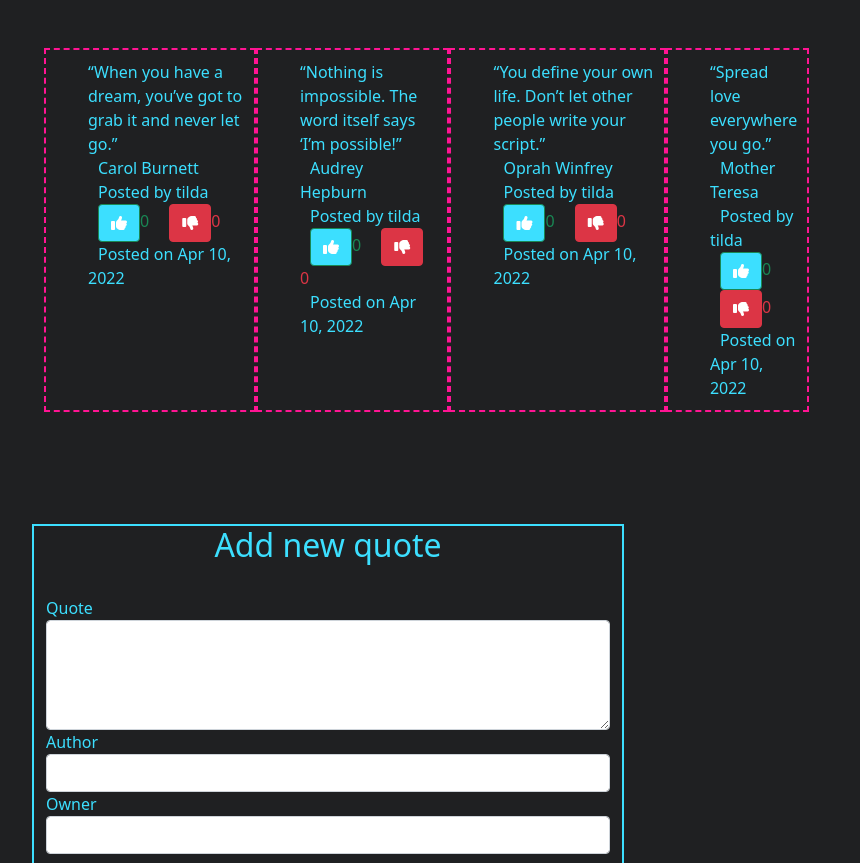
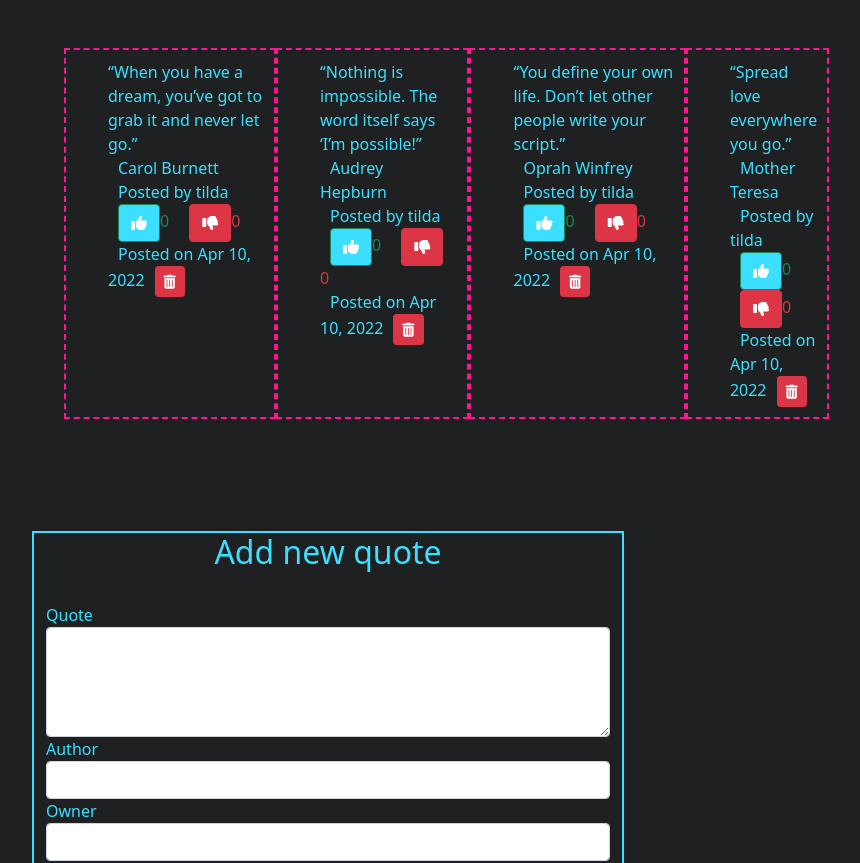
Before and after one commit to Maltilda-Nyaboke/week-8, an Angular app: page / in a window 1280 px wide. Shown: the top 863 px of the page, without its empty margins (16-876 px from the left). Built offline with nearby package versions, Linux system fonts and the light colour scheme.

Commit message:
feature:delete button

```diff
--- a/src/app/app.module.ts
+++ b/src/app/app.module.ts
@@ -7,6 +7,7 @@ import { QuoteHighlightDirective } from './quote-highlight.directive';
 import { QuoteFormComponent } from './quote-form/quote-form.component';
 import { FormsModule } from '@angular/forms';
 import { PostPipe } from './post.pipe';
+import { QuoteDetailComponent } from './quote-detail/quote-detail.component';
 
 @NgModule({
   declarations: [
@@ -14,6 +15,7 @@ import { PostPipe } from './post.pipe';
     QuoteHighlightDirective,
     QuoteFormComponent,
     PostPipe,
+    QuoteDetailComponent,
   ],
   imports: [
     BrowserModule,
--- /dev/null
+++ b/src/app/quote-detail/quote-detail.component.html
@@ -0,0 +1,2 @@
+
+<button class="btn btn-sm btn-danger ml-2" id="del" (click)='deleteQuote(true)'><i class="fa fa-trash" id="delete"></i></button>
--- /dev/null
+++ b/src/app/quote-detail/quote-detail.component.ts
@@ -0,0 +1,24 @@
+import { Component, OnInit, Input, Output, EventEmitter } from '@angular/core';
+import { QuoteFormComponent } from '../quote-form/quote-form.component';
+import { Quote } from '../quote';
+
+@Component({
+  selector: 'app-quote-detail',
+  templateUrl: './quote-detail.component.html',
+  styleUrls: ['./quote-detail.component.css']
+})
+export class QuoteDetailComponent implements OnInit {
+@Input() quote: Quote;
+  @Output() isComplete = new EventEmitter<boolean>();
+
+  deleteQuote(read:boolean){
+    this.isComplete.emit(read);
+
+ }
+
+  constructor() { }
+
+  ngOnInit(): void {
+  }
+
+}
--- a/src/app/quote-form/quote-form.component.css
+++ b/src/app/quote-form/quote-form.component.css
@@ -25,3 +25,7 @@ li{
 span{
     padding: 10px;
 }
+.rec{
+    /* background-color: deeppink; */
+    margin-left: 20px;
+}
--- a/src/app/quote-form/quote-form.component.html
+++ b/src/app/quote-form/quote-form.component.html
@@ -2,10 +2,11 @@
 <div class="container-fluid">
   <div class="row p-5">
      <div class="c0l-md-2"></div>
-    <div class="col-md-8 d-flex justify-content-center">
+    <div class="rec col-md-8 d-flex justify-content-center">
       <ul *ngFor="let quote of quotes; let i = index">
-        <li appQuoteHighlight>{{quote.quote}}<br><span>{{quote.author}}</span> <br> <span>Posted by {{quote.owner}}</span> <br> <span class="text-success "> <button (click)='quote.addVote()' class="btn btn-success"><i class="fa-solid fa-thumbs-up"></i></button>{{quote.upvotes}}</span>   <span class="text-danger ml-3" ><button (click)='quote.subVote()' class="btn btn-danger"><i class="fa-solid fa-thumbs-down"></i></button>{{quote.downvotes}}</span> <br> <span>Posted on {{newQuote.postDate|date}}</span></li>
+        <li appQuoteHighlight>{{quote.quote}}<br><span>{{quote.author}}</span> <br> <span>Posted by {{quote.owner}}</span> <br> <span class="text-success "> <button (click)='quote.addVote()' class="btn btn-success"><i class="fa-solid fa-thumbs-up"></i></button>{{quote.upvotes}}</span>   <span class="text-danger ml-3" ><button (click)='quote.subVote()' class="btn btn-danger"><i class="fa-solid fa-thumbs-down"></i></button>{{quote.downvotes}}</span> <br> <span>Posted on {{newQuote.postDate|date}}</span><app-quote-detail [quote]="quote" (isComplete)='deleteQuote($event,1)'></app-quote-detail></li>
       </ul>
+
     </div>
     <div class="col-md-2"></div>
 
--- a/src/app/quote-form/quote-form.component.ts
+++ b/src/app/quote-form/quote-form.component.ts
@@ -1,4 +1,5 @@
 import { Component, OnInit, Input, Output, EventEmitter } from '@angular/core';
+import { QuoteDetailComponent } from '../quote-detail/quote-detail.component';
 import { Quote } from '../quote';
 
 @Component({
@@ -7,8 +8,10 @@ import { Quote } from '../quote';
   styleUrls: ['./quote-form.component.css']
 })
 export class QuoteFormComponent implements OnInit {
+  [x: string]: any;
 
-  // @Input() quote: Quote;
+  @Input() quote: Quote;
+
   @Output() addQuote = new EventEmitter<Quote>()
    submitQuote(){
     this.addQuote.emit(this.newQuote);
@@ -28,7 +31,14 @@ create(){
   this.quotes.push(this.newQuote)
 }
 
-
+deleteQuote(isRead: any, index: any) {
+  if (isRead) {
+    let toDelete = confirm(`Are you sure you want to delete this Quote?`);
+    if (toDelete) {
+      this.quotes.splice(index, 1);
+    }
+  }
+}
     // addVote(){
     // this.upvotes++;
     // }
@@ -37,7 +47,6 @@ create(){
     // }
 
 
-
   constructor() { }
 
   ngOnInit(): void {
--- a/src/app/quote.ts
+++ b/src/app/quote.ts
@@ -11,6 +11,7 @@ export class Quote {
     downvotes:number;
     postDate:Date;
   static upvotes: any;
+  splice: any;
     constructor(quote: string,author:string,owner:string,upvotes:number= 0,downvotes:number= 0,postDate:Date){
       this.quote = quote;
       this.author =author;
@@ -26,4 +27,5 @@ export class Quote {
       subVote(){
         this.downvotes++;
       }
+
 }
```
Also changed, not shown: src/app/quote-detail/quote-detail.component.css (added), 1 other file (tests, documents, lock files or other folders).
